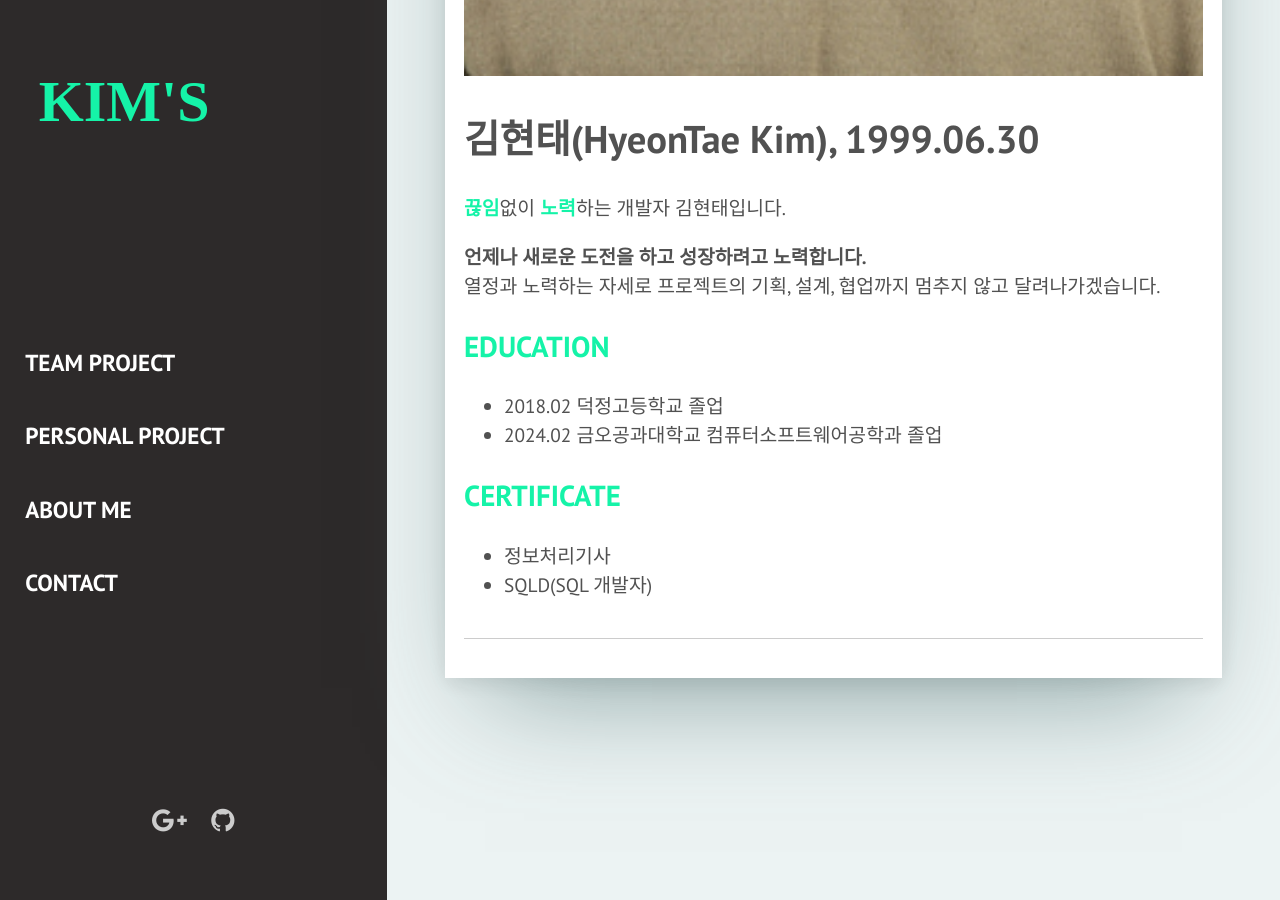
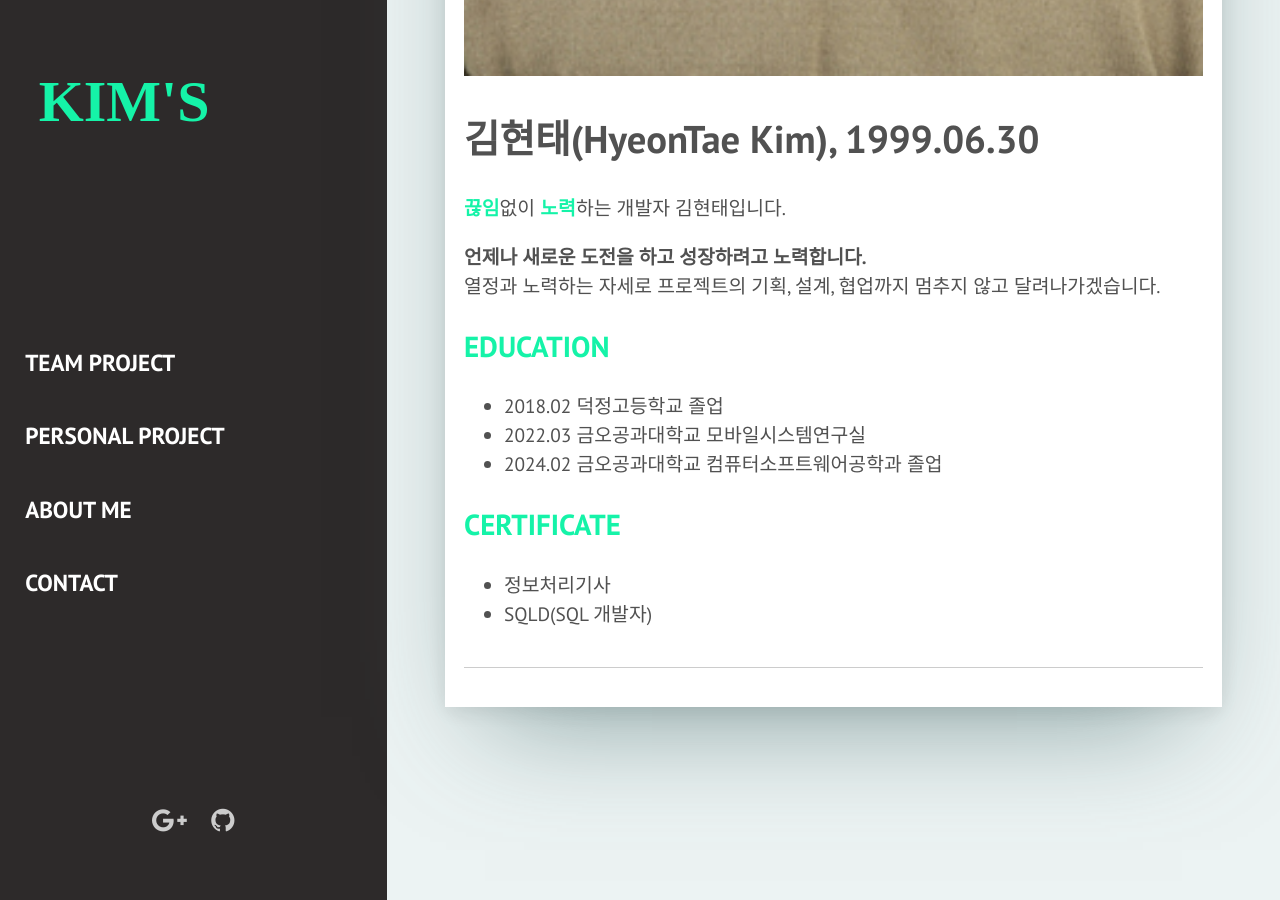
Before and after one commit to kimgusxo/kimgusxo.github.io, a Jekyll site: the page built from _pages/about.html, in a window 1280 px wide and 900 px high, scrolled down 1105 px. Built offline with Jekyll 4.4.1, drawn with Linux system fonts in a browser that asks for light colours; some web fonts are replaced.

Commit message:
about me update

```diff
--- a/_pages/about.html
+++ b/_pages/about.html
@@ -15,6 +15,7 @@ permalink: /about/
 
 <h2 style="color: #15F3A8">EDUCATION</h2>
 - 2018.02 덕정고등학교 졸업
+- 2022.03 금오공과대학교 모바일시스템연구실
 - 2024.02 금오공과대학교 컴퓨터소프트웨어공학과 졸업
 
 <h2 style="color: #15F3A8">CERTIFICATE</h2>
```
